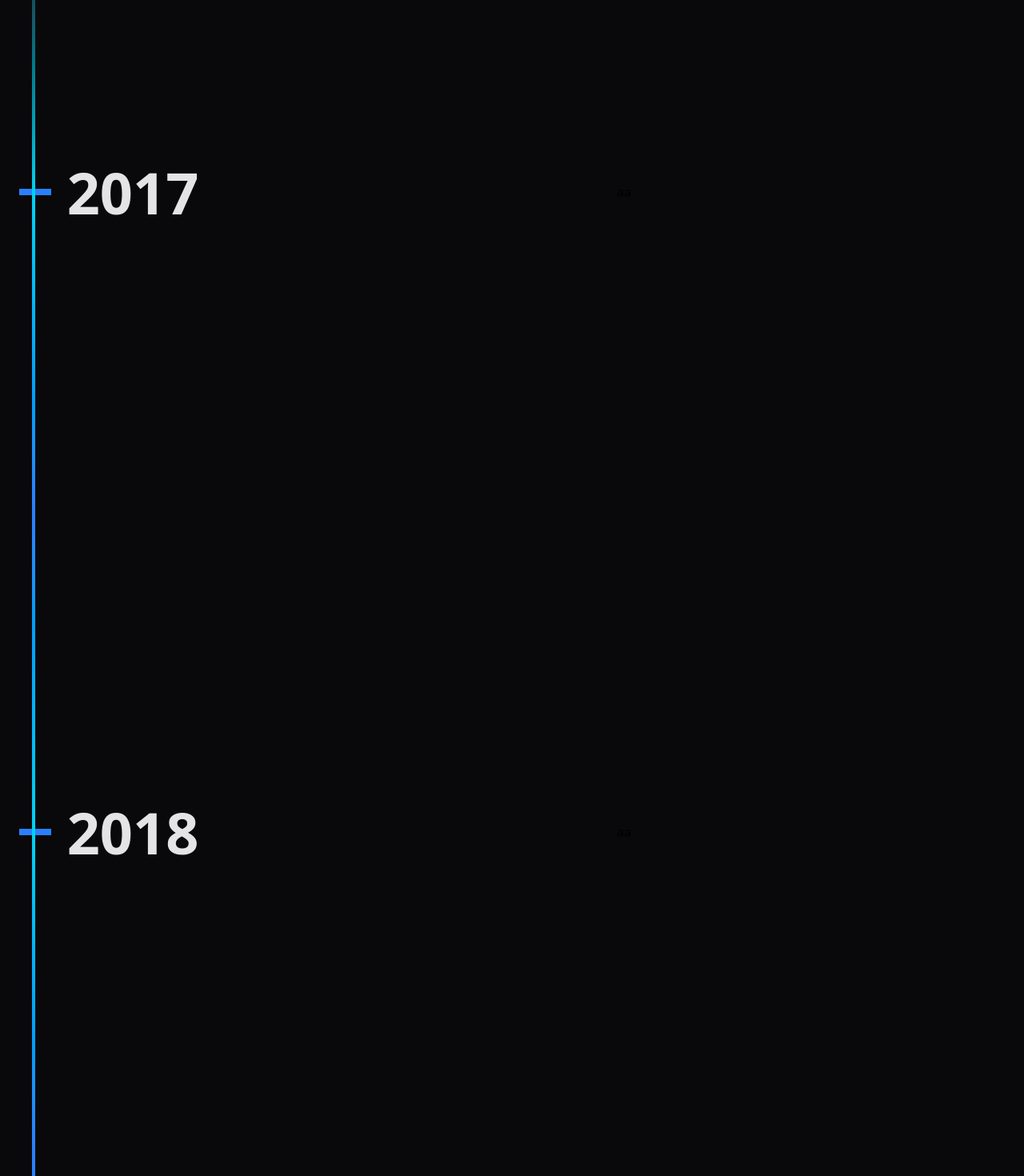
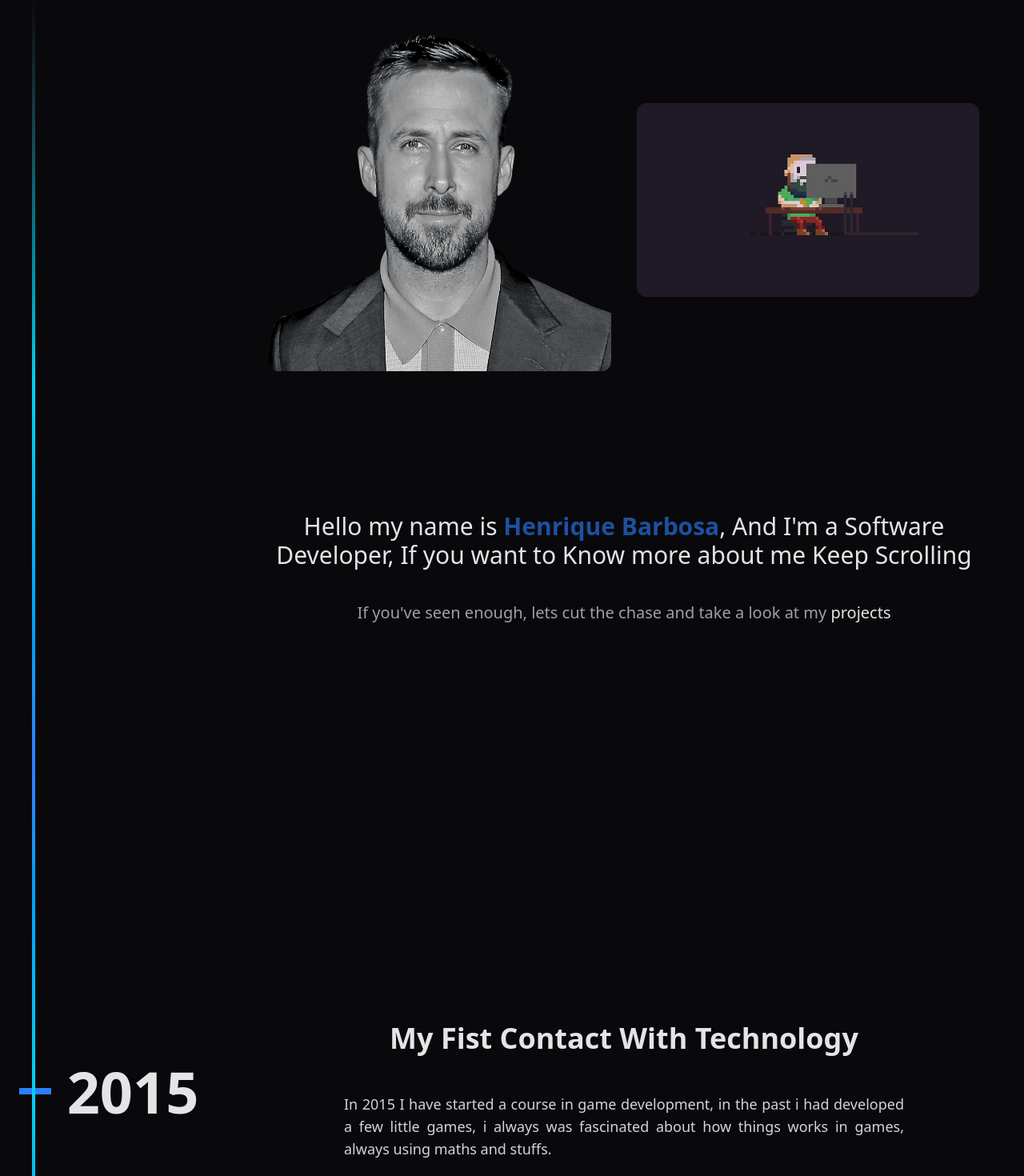
Before and after one commit to retr0lbb/henrique-barbosa, a Next.js app: page / in a window 1280 px wide. Shown: the part 960-2430 px from the top of the page at 80% size. Built offline with nearby package versions, Linux system fonts and the light colour scheme.

Commit message:
feat: initial concept of a about section

```diff
--- a/src/components/scrollSlides/Slide.tsx
+++ b/src/components/scrollSlides/Slide.tsx
@@ -7,7 +7,7 @@ export function Slide({
   scrollYProgress,
   children,
 }: {
-  year: number;
+  year: string;
   index: number;
   totalSlides: number;
   scrollYProgress: any;
--- a/src/components/scrollSlides/on-scroll-animate.tsx
+++ b/src/components/scrollSlides/on-scroll-animate.tsx
@@ -33,7 +33,7 @@ export function OnScrollAnimateGrid() {
         >
           <Slide
             key={2016}
-            year={2016}
+            year={"About me"}
             index={1}
             totalSlides={years.length}
             scrollYProgress={scrollYProgress}
--- a/src/components/scrollingHistory/scrollSection.tsx
+++ b/src/components/scrollingHistory/scrollSection.tsx
@@ -1,17 +1,16 @@
-"use client"
+"use client";
 
 import { motion, useInView } from "framer-motion";
 import { useRef } from "react";
 
 interface ScrollSectionProps {
-    year: number,
-    children: React.ReactNode,
-    isOnStart?: boolean
-    isOnEnd?: boolean
+  year?: string;
+  children: React.ReactNode;
+  isOnStart?: boolean;
+  isOnEnd?: boolean;
 }
 
 export function ScrollSection(props: ScrollSectionProps) {
-
   const ref = useRef<HTMLDivElement>(null);
 
   const isInView = useInView(ref, { once: false, margin: "-400px" });
@@ -19,7 +18,6 @@ export function ScrollSection(props: ScrollSectionProps) {
   return (
     <div ref={ref} className="w-full min-h-dvh flex px-4 gap-10">
       <div className="min-h-full min-w-60 flex flex-col relative items-center justify-center">
-
         <div
           className={`min-h-full max-w-1 bg-linear-to-b absolute inset-0 left-6
                     ${props.isOnStart ? "from-zinc-950" : "from-blue-500"}
@@ -30,6 +28,7 @@ export function ScrollSection(props: ScrollSectionProps) {
         ></div>
 
         {/* ANIMAÇÃO DO ANO */}
+        {props.year && (
           <motion.div
             initial={{ x: -100, opacity: 0 }}
             animate={isInView ? { x: 0, opacity: 1 } : {}}
@@ -37,10 +36,9 @@ export function ScrollSection(props: ScrollSectionProps) {
             className="flex items-center gap-5"
           >
             <div className="h-2 max-w-10 min-w-10 bg-blue-500" />
-                    <h1 className="text-7xl font-bold text-zinc-200">
-                        {props.year}
-                    </h1>
+            <h1 className="text-7xl font-bold text-zinc-200">{props.year}</h1>
           </motion.div>
+        )}
       </div>
 
       <div className="flex flex-1 items-center justify-center">
--- a/src/sections/about-section.tsx
+++ b/src/sections/about-section.tsx
@@ -1,13 +1,91 @@
 import { Scroller } from "@/components/scrollingHistory/scroller";
 import { ScrollSection } from "@/components/scrollingHistory/scrollSection";
+import Image from "next/image";
+import Me from "@/assets/images/Ryan_Gosling_v4.webp";
+import Background from "@/assets/images/pixel-art-computer-linux-pixels-code-hd-wallpaper-preview.jpg";
+import Link from "next/link";
 
 export function AboutSection() {
   return (
     <section className="w-full min-h-dvh bg-zinc-950">
+      <h1 className="w-full text-center pb-24 text-zinc-200 text-6xl font-bold">
+        About Me
+      </h1>
       <Scroller>
-        <ScrollSection year={2017} children="aa" isOnStart />
-        <ScrollSection year={2018} children="aa" />
-        <ScrollSection year={2022} children="aa" isOnEnd/>
+        <ScrollSection isOnStart>
+          <div className="w-full h-full grid grid-cols-2 grid-rows-2 place-items-center gap-8 p-10">
+            <div className="aspect-square max-w-[450px] object-cover rounded-xl overflow-hidden">
+              <Image
+                alt="Ryan Gosling"
+                className="w-full h-full object-cover"
+                src={Me}
+              />
+            </div>
+
+            <div className="object-cover rounded-xl overflow-hidden">
+              <Image
+                alt="Ryan Gosling"
+                className="w-full h-full object-cover"
+                src={Background}
+              />
+            </div>
+
+            <div className="w-full h-full overflow-hidden flex items-center justify-center flex-col col-span-2 gap-10 p-2">
+              <p className="text-3xl text-zinc-200 text-center">
+                Hello my name is{" "}
+                <strong className="animate-pulse text-blue-500">
+                  Henrique Barbosa
+                </strong>
+                , And I'm a Software Developer, If you want to Know more about
+                me Keep Scrolling
+              </p>
+
+              <div className="flex flex-col w-full items-center justify-center gap-8">
+                <p className="text-xl text-zinc-400 w-full text-center">
+                  If you've seen enough, lets cut the chase and take a look at
+                  my{" "}
+                  <Link
+                    href={"/"}
+                    className="text-zinc-200 hover:underline hover:text-zinc-50 transition-all"
+                  >
+                    projects
+                  </Link>
+                </p>
+              </div>
+            </div>
+          </div>
+        </ScrollSection>
+        <ScrollSection year={"2015"}>
+          <div className="w-full h-full flex flex-col items-center justify-center gap-12">
+            <h1 className="text-4xl font-bold text-zinc-200">
+              My Fist Contact With Technology
+            </h1>
+            <p className="max-w-[700px] text-lg text-justify text-zinc-300">
+              In 2015 I have started a course in game development, in the past i
+              had developed a few little games, i always was fascinated about
+              how things works in games, always using maths and stuffs.
+            </p>
+          </div>
+        </ScrollSection>
+        <ScrollSection year={"2024"}>
+          <div className="w-full h-full flex flex-col items-center justify-center gap-12">
+            <p className="max-w-[700px] text-xl text-justify text-zinc-200">
+              In 2024 I have finished Tec Highschool in Software development and
+              analysis. right after before that, I entered in the Faculty of
+              Technology of Cotia with I am studying right now until 2027.
+            </p>
+          </div>
+        </ScrollSection>
+
+        <ScrollSection year={"2050"}>
+          <div className="w-full h-full flex flex-col items-center justify-center gap-12">
+            <p className="max-w-[700px] text-xl text-justify text-zinc-200">
+              By the year 2025, I plan to be at least a PHD with a doctored in
+              Computer Science, I plan to have a lot of Scientific Articles
+              Published and trying to make the diference in the world.
+            </p>
+          </div>
+        </ScrollSection>
       </Scroller>
     </section>
   );
```
Also changed, not shown: src/assets/images/Ryan_Gosling_v4.webp (added), src/assets/images/pixel-art-computer-linux-pixels-code-hd-wallpaper-preview.jpg (added). Lines whose indentation alone changed are shown as unchanged.
